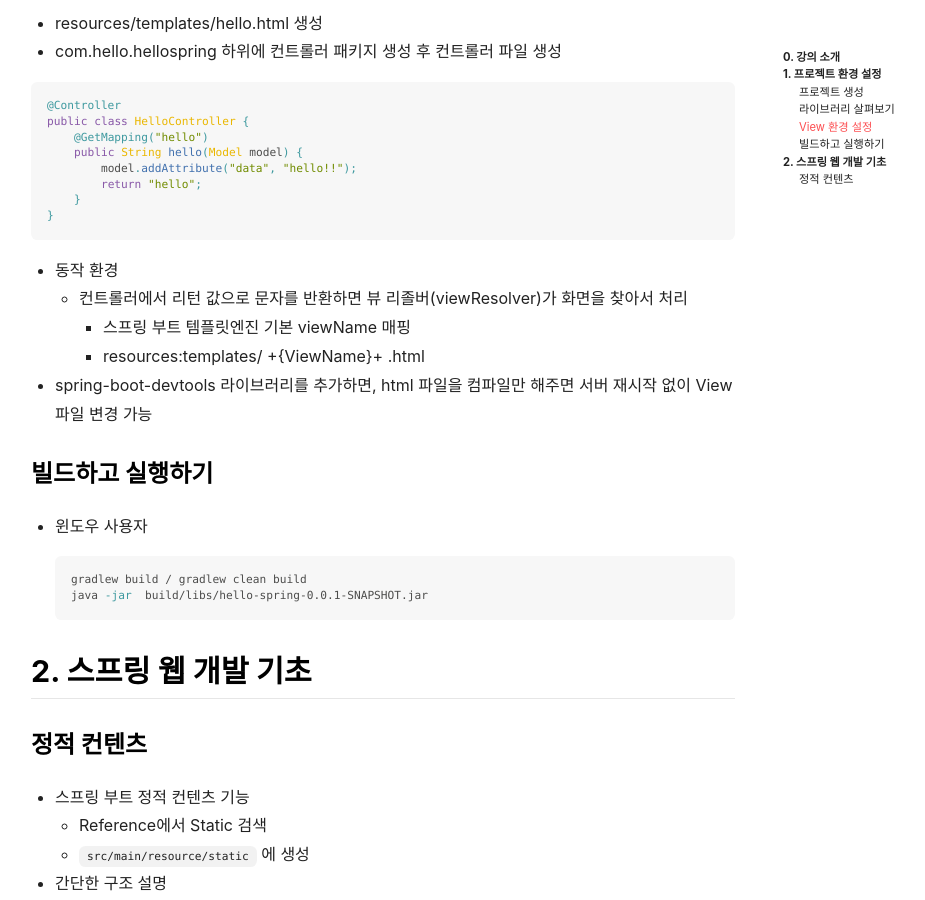
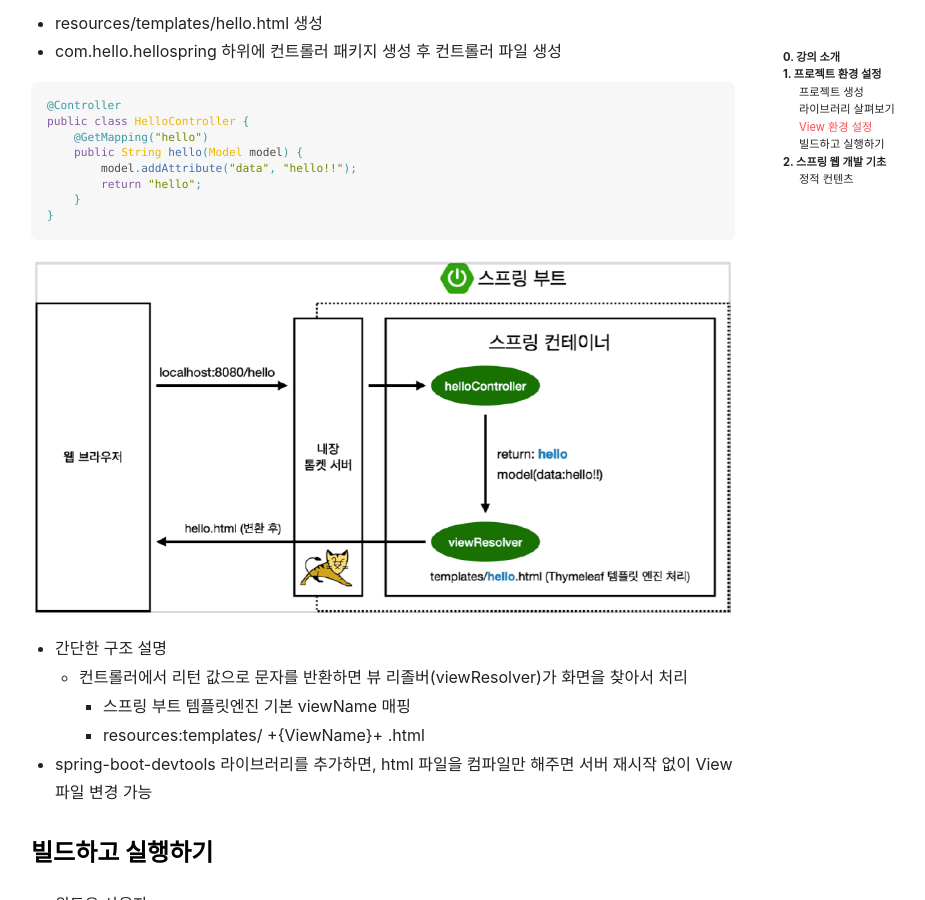
Before and after one commit to junyoung1992/junyoung1992.github.io, a Jekyll site: the page built from _posts/Java/2021-02-09-spring-intro.md, in a window 1280 px wide and 900 px high, scrolled down 2085 px. Shown: the whole window, without its empty margins (147-1072 px from the left). Built offline with Jekyll 4.4.1, drawn with Linux system fonts in a browser that asks for light colours; nearby versions of some CDN libraries.

Commit message:
Java Spring

````diff
--- a/_posts/Java/2021-02-09-spring-intro.md
+++ b/_posts/Java/2021-02-09-spring-intro.md
@@ -77,7 +77,8 @@
 }
 ```
 
-- 동작 환경
+![SPRING#0001](/assets/images/spring/0001_thymeleaf.png)
+- 간단한 구조 설명
     - 컨트롤러에서 리턴 값으로 문자를 반환하면 뷰 리졸버(viewResolver)가 화면을 찾아서 처리
         - 스프링 부트 템플릿엔진 기본 viewName 매핑
         - resources:templates/ +{ViewName}+ .html
````
Also changed, not shown: other parts of _posts/Java/2021-02-09-spring-intro.md (+1 -0 lines), _posts/Cloud/2021-02-05-aws-technical-professional.md (+1 -1 lines), assets/images/spring/0001_thymeleaf.png (added), assets/images/spring/0002_hello-static.png (added).
